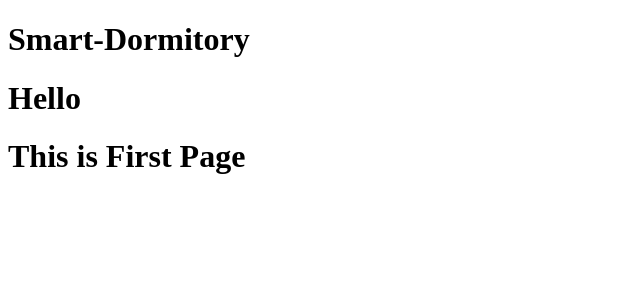
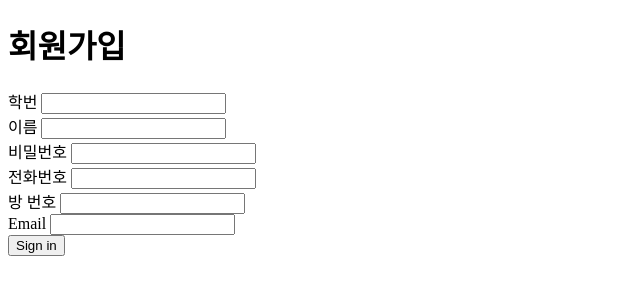
Before and after one commit to mafufan/Smart-Dormitory, a website: page index.html in a window 1280 px wide. Shown: the whole page, without its empty margins (0-640 px from the left). Drawn offline with Linux system fonts and the light colour scheme.

Commit message:
Create Layout

```diff
--- a/index.html
+++ b/index.html
@@ -10,8 +10,67 @@
     <title>Smart-Dormitory</title>
   </head>
   <body>
-    <h1>Smart-Dormitory</h1>
-    <h1>Hello</h1>
-    <h1>This is First Page</h1>
+    <h1>회원가입</h1>
+    <form class="createUser">
+      <div class="std_id">
+        <label for="std_id" class="form-label">학번</label>
+        <input
+          type="text"
+          class="form-control"
+          id="std_id"
+        />
+      </div>
+      <div class="std_name">
+        <label for="std_id" class="form-label">이름</label>
+        <input
+          type="text"
+          class="form-control"
+          id="std_name"
+        />
+      </div>
+      <div class="password">
+        <label for="password" class="form-label"
+          >비밀번호</label
+        >
+        <input
+          type="text"
+          class="form-control"
+          id="password"
+        />
+      </div>
+      <div class="ph_num">
+        <label for="ph_num" class="form-label"
+          >전화번호</label
+        >
+        <input
+          type="text"
+          class="form-control"
+          id="ph_num"
+        />
+      </div>
+      <div class="room_num">
+        <label for="room_num" class="form-label"
+          >방 번호</label
+        >
+        <input
+          type="text"
+          class="form-control"
+          id="room_num"
+        />
+      </div>
+      <div class="e_mail">
+        <label for="e_mail" class="form-label">Email</label>
+        <input
+          type="email"
+          class="form-control"
+          id="e_mail"
+        />
+      </div>
+      <div class="signin">
+        <button type="submit" class="btn btn-primary">
+          Sign in
+        </button>
+      </div>
+    </form>
   </body>
 </html>
```
